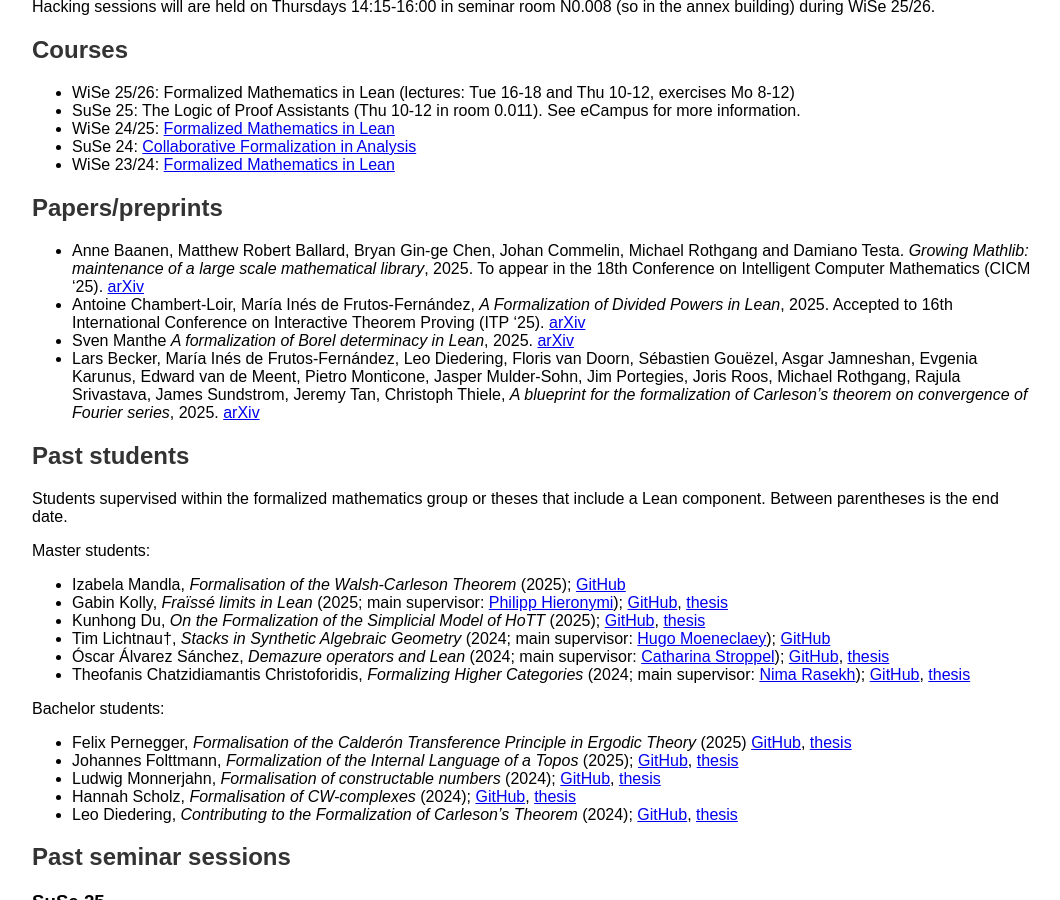
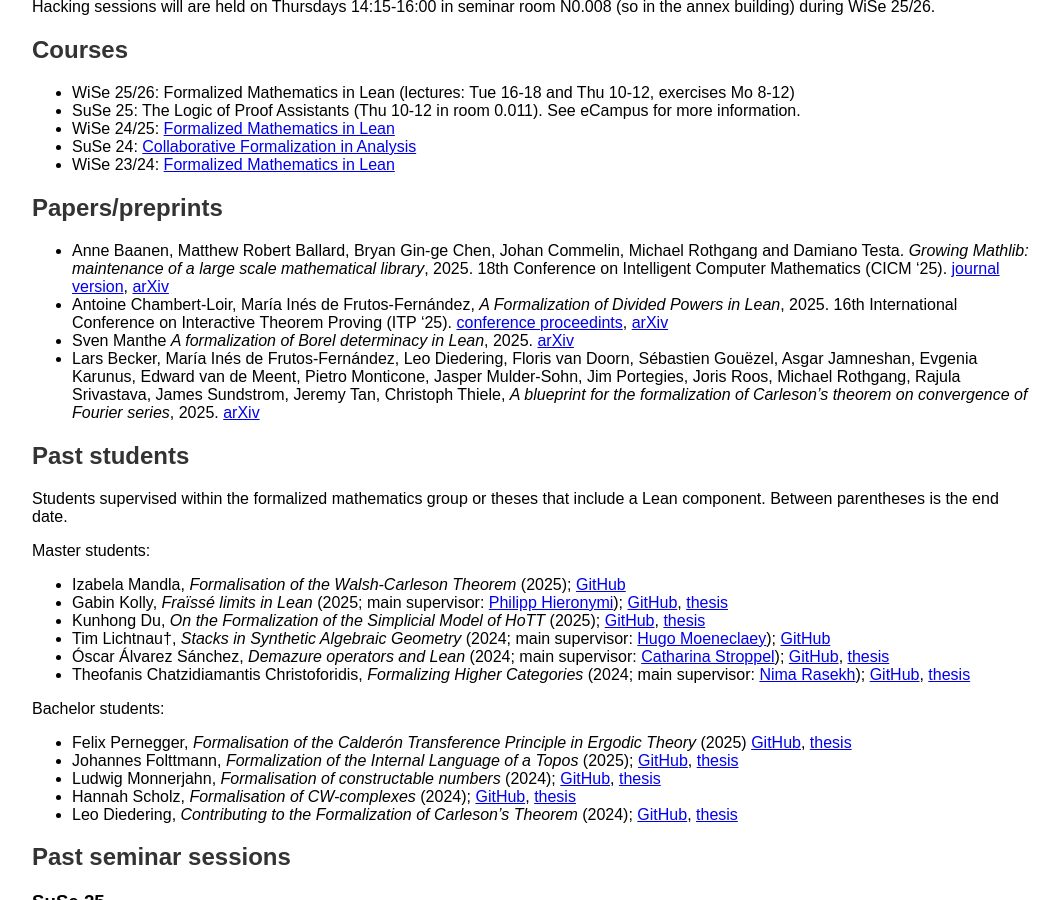
Before and after one commit to fpvandoorn/fpvandoorn.github.io, a Jekyll site: the page built from formalized-mathematics.md, in a window 1280 px wide and 900 px high, scrolled down 1178 px. Shown: the whole window, without its empty margins (108-1168 px from the left). Built offline with Jekyll 4.4.1, drawn with Linux system fonts in a browser that asks for light colours; our own code applies the rules of GitHub Pages for plain Markdown files.

Commit message:
Maria's and my paper are published now

```diff
--- a/formalized-mathematics.md
+++ b/formalized-mathematics.md
@@ -77,8 +77,8 @@
 ## Papers/preprints
 
 <!-- Maria's second divided powers paper -->
-* Anne Baanen, Matthew Robert Ballard, Bryan Gin-ge Chen, Johan Commelin, Michael Rothgang and Damiano Testa. *Growing Mathlib: maintenance of a large scale mathematical library*, 2025. To appear in the 18th Conference on Intelligent Computer Mathematics (CICM '25). [arXiv](https://arxiv.org/abs/2508.21593)
-* Antoine Chambert-Loir, María Inés de Frutos-Fernández, *A Formalization of Divided Powers in Lean*, 2025. Accepted to 16th International Conference on Interactive Theorem Proving (ITP '25). [arXiv](https://arxiv.org/abs/2507.05327)
+* Anne Baanen, Matthew Robert Ballard, Bryan Gin-ge Chen, Johan Commelin, Michael Rothgang and Damiano Testa. *Growing Mathlib: maintenance of a large scale mathematical library*, 2025. 18th Conference on Intelligent Computer Mathematics (CICM '25). [journal version](https://link.springer.com/chapter/10.1007/978-3-032-07021-0_4), [arXiv](https://arxiv.org/abs/2508.21593)
+* Antoine Chambert-Loir, María Inés de Frutos-Fernández, *A Formalization of Divided Powers in Lean*, 2025. 16th International Conference on Interactive Theorem Proving (ITP '25). [conference proceedints](https://drops.dagstuhl.de/entities/document/10.4230/LIPIcs.ITP.2025.4), [arXiv](https://arxiv.org/abs/2507.05327)
 * Sven Manthe *A formalization of Borel determinacy in Lean*, 2025. [arXiv](https://arxiv.org/abs/2502.03432)
 * Lars Becker, María Inés de Frutos-Fernández, Leo Diedering, Floris van Doorn, Sébastien Gouëzel, Asgar Jamneshan, Evgenia Karunus, Edward van de Meent, Pietro Monticone, Jasper Mulder-Sohn, Jim Portegies, Joris Roos, Michael Rothgang, Rajula Srivastava, James Sundstrom, Jeremy Tan, Christoph Thiele, *A blueprint for the formalization of Carleson's theorem on convergence of Fourier series*, 2025. [arXiv](https://arxiv.org/abs/2405.06423)
 
```
